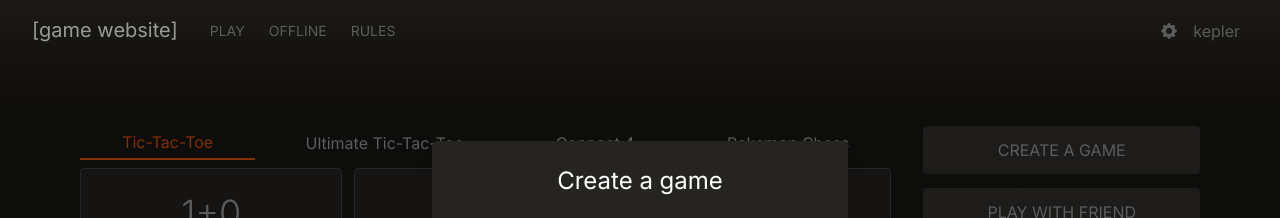
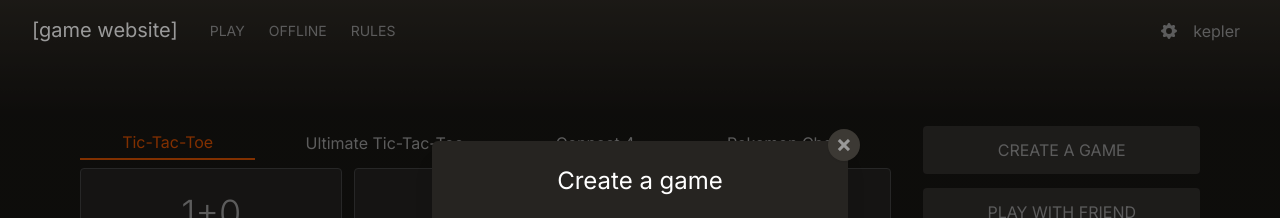
Before and after one commit to SVWEFSBRWHWBCOTSEID/SVWEFSBRWHWBCOTSEID.github.io, a Next.js app: page / in a window 1280 px wide. Both pictures are taken after a click on the button "Custom". Shown: the top 218 px of the page. Built offline with nearby package versions, Linux system fonts and the light colour scheme.

Commit message:
Add modal close button

```diff
--- a/app/(home)/CreateGameModal.tsx
+++ b/app/(home)/CreateGameModal.tsx
@@ -7,6 +7,7 @@ import {Listbox} from '@headlessui/react';
 import CenteredModal from '../../components/CenteredModal';
 import AnimatedListbox from '../../components/AnimatedListbox';
 import SecondarySlider from '../../components/SecondarySlider';
+import CloseButton from '../../components/CloseButton';
 
 // Util
 import {games} from './QuickPairing';
@@ -25,8 +26,10 @@ export default function CreateGameModal(props: CreateGameModalProps) {
         <CenteredModal
             isOpen={props.isOpen}
             setIsOpen={props.setIsOpen}
-            className="relative flex flex-col bg-content rounded-md w-[26rem] max-h-[90%] mx-2 shadow-xl overflow-clip"
+            className="relative flex flex-col bg-content rounded-md w-[26rem] max-h-[90%] mx-2 shadow-xl"
         >
+            <CloseButton className="absolute -top-3 -right-3" onClick={() => props.setIsOpen(false)} />
+
             <section className="px-8 pt-6 pb-4">
                 <h1 className="text-2xl text-center mb-6">Create a game</h1>
 
--- /dev/null
+++ b/components/CloseButton.tsx
@@ -0,0 +1,16 @@
+import {MouseEventHandler} from 'react';
+
+
+type CloseButtonProps = {className?: string, onClick?: MouseEventHandler<HTMLButtonElement>};
+export default function CloseButton(props: CloseButtonProps) {
+    return (
+        <button
+            type="button"
+            aria-label="Close"
+            className={'bg-[#3c3934] rounded-full w-8 h-8 flex items-center justify-center text-secondary text-2xl font-bold pb-[3px] shadow-sm' + (props.className ? ` ${props.className}` : '')}
+            onClick={props.onClick}
+        >
+            <span aria-hidden>×</span>
+        </button>
+    )
+}
```
